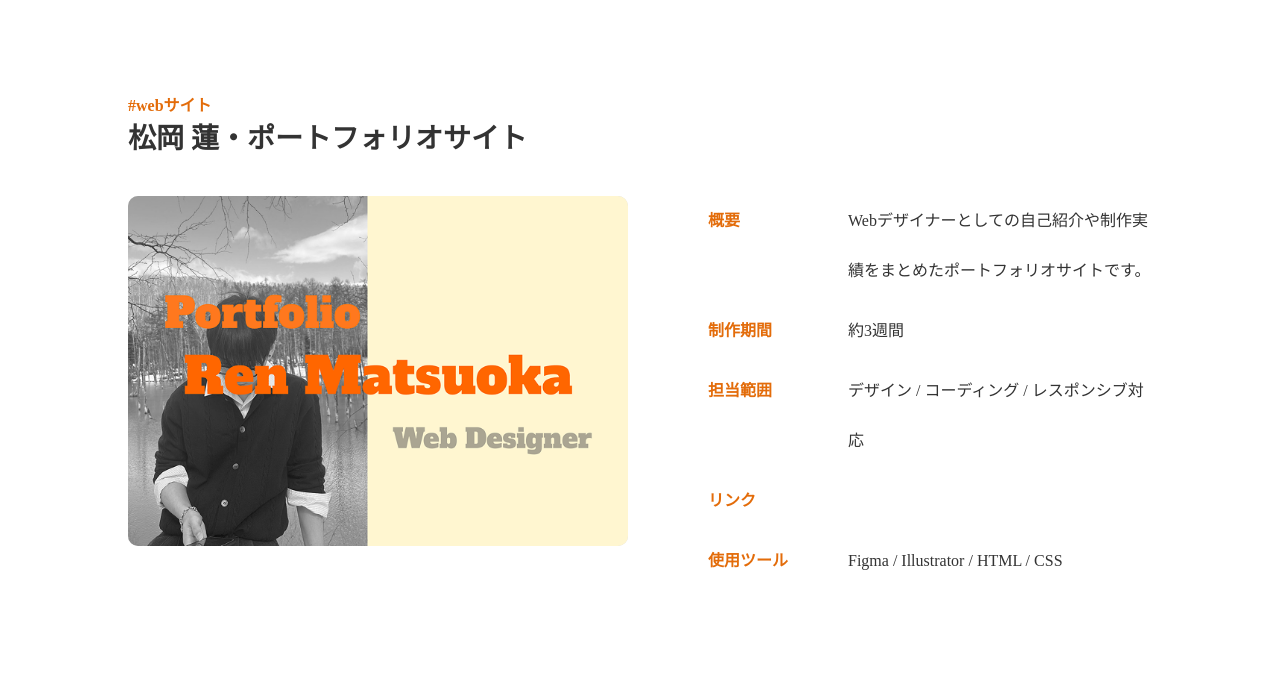
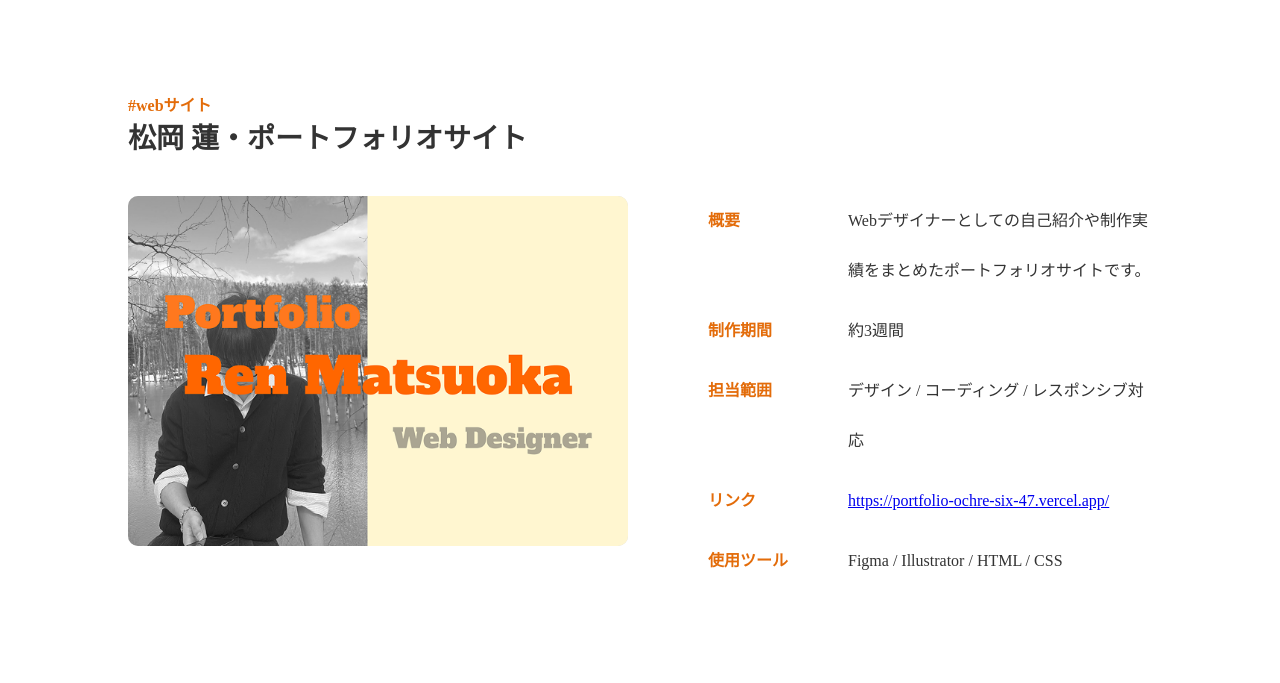
Before and after one commit to ren0714poo/portfolio, a plain HTML site: page portfolio.html in a window 1280 px wide. Shown: the part 108-791 px from the top of the page. Drawn offline with Linux system fonts and the light colour scheme; a web font is replaced by a local one.

Commit message:
リンク先変更

```diff
--- a/css/index.css
+++ b/css/index.css
@@ -140,7 +140,6 @@ html, body {
   width: 350px;
   height: 320px;
   border-radius: 20px;
-  flex-wrap: wrap;
 }
 
 .about a{
--- a/portfolio.html
+++ b/portfolio.html
@@ -40,7 +40,7 @@
 
             <dt>リンク</dt>
             <dd>
-              <a href="https://example.com" target="_blank" rel="noopener noreferrer"></a>
+              <a href="https://portfolio-ochre-six-47.vercel.app/" target="_blank" rel="noopener noreferrer">https://portfolio-ochre-six-47.vercel.app/</a>
             </dd>
 
             <dt>使用ツール</dt>
```
